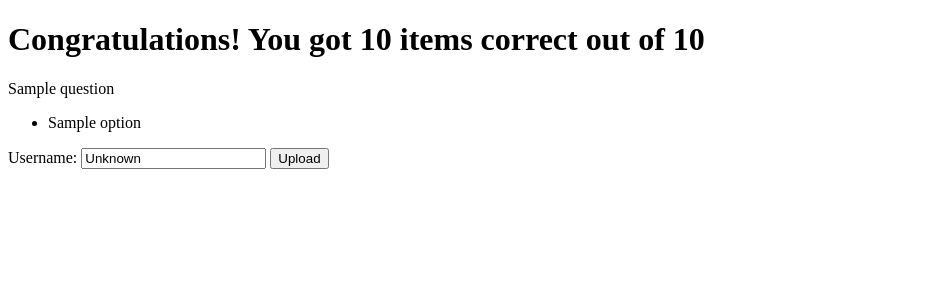
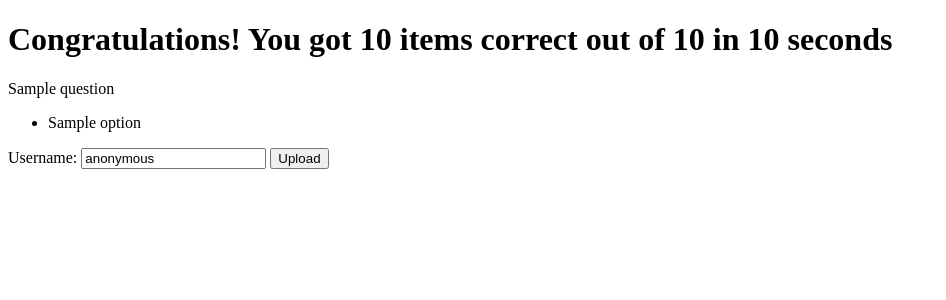
Before and after one commit to zeynar25/co-ca, a Flask app: template templates/score.html in a window 1280 px wide. Shown: the top 300 px of the page, without its empty margins (0-946 px from the left). Run offline with Flask 3, Linux system fonts and the light colour scheme; the template is opened without the code that fills it: most values are stand-ins (such as "Sample title", 1, 10 or a date in 2020).

Commit message:
added duration to quiz results

```diff
--- a/app.py
+++ b/app.py
@@ -1,8 +1,3 @@
-# To do (For Nate)
-# - Add features to highscore
-#     - add 4 more queries, annually, monthly, weekly, daily based on record_date
-#     - add filter for mode, category, and option
-
 from flask import Flask, redirect, render_template, request, session
 
 import random
@@ -326,6 +321,14 @@ def check():
     option = session.get('option')
     questions_data = session.get('questions')
 
+    datetime_start = session.get('datetime_start').replace(tzinfo=None)
+    datetime_end = datetime.now().replace(tzinfo=None)
+    duration = datetime_end - datetime_start
+
+    session['datetime_end'] = datetime_end
+
+    duration = int(duration.total_seconds())
+
     # Convert questions_data back to its Class.
     if option == "True or False":
         questions = [TrueFalse(
@@ -367,7 +370,7 @@ def check():
         if (questions[i].answer == questions[i].answer_key):
             score += 1
 
-    return render_template("score.html", mode=mode, category=category, option=option, score=score, questions=questions)
+    return render_template("score.html", mode=mode, category=category, option=option, score=score, duration=duration, questions=questions)
 
 
 @app.route("/upload", methods=["POST"])
@@ -378,17 +381,13 @@ def upload():
 
     category = session.get('category')
     option = session.get('option')
-    datetime_start = session.get('datetime_start').replace(tzinfo=None)
-    datetime_end = datetime.now().replace(tzinfo=None)
+    duration = session.get('datetime_end').replace(tzinfo=None) - session.get('datetime_start').replace(tzinfo=None)
 
     user = request.form.get("username")
     score = int(request.form.get("score"))
 
-    # Get the difference.
-    duration = datetime_end - datetime_start
-
     # Get the date when the quiz was taken in a YYYY-MM-DD format.
-    record_date = datetime_end.strftime("%Y-%m-%d")
+    record_date = datetime.now().strftime("%Y-%m-%d")
 
     # Each item in true or false is worth 2 points.
     if option == "True or False":
--- a/templates/score.html
+++ b/templates/score.html
@@ -20,7 +20,7 @@
 {%endblock%}
 
 {%block body%}
-    <h1>Congratulations! You got {{ score }} items correct out of 10</h1>
+    <h1>Congratulations! You got {{ score }} items correct out of 10 in {{ duration }} seconds</h1>
     {% for question in questions %}
         <p>{{ question.question }}</p>
 
@@ -57,7 +57,7 @@
     <div>
         <form action="/upload" method="POST">
             <label for="username">Username: </label>
-            <input type="text" name="username" id="username" value="Unknown">
+            <input type="text" name="username" id="username" value="anonymous">
             <input type="hidden" name="score" value="{{ score }}">
             <button type="submit">Upload</button>
         </form>
```
